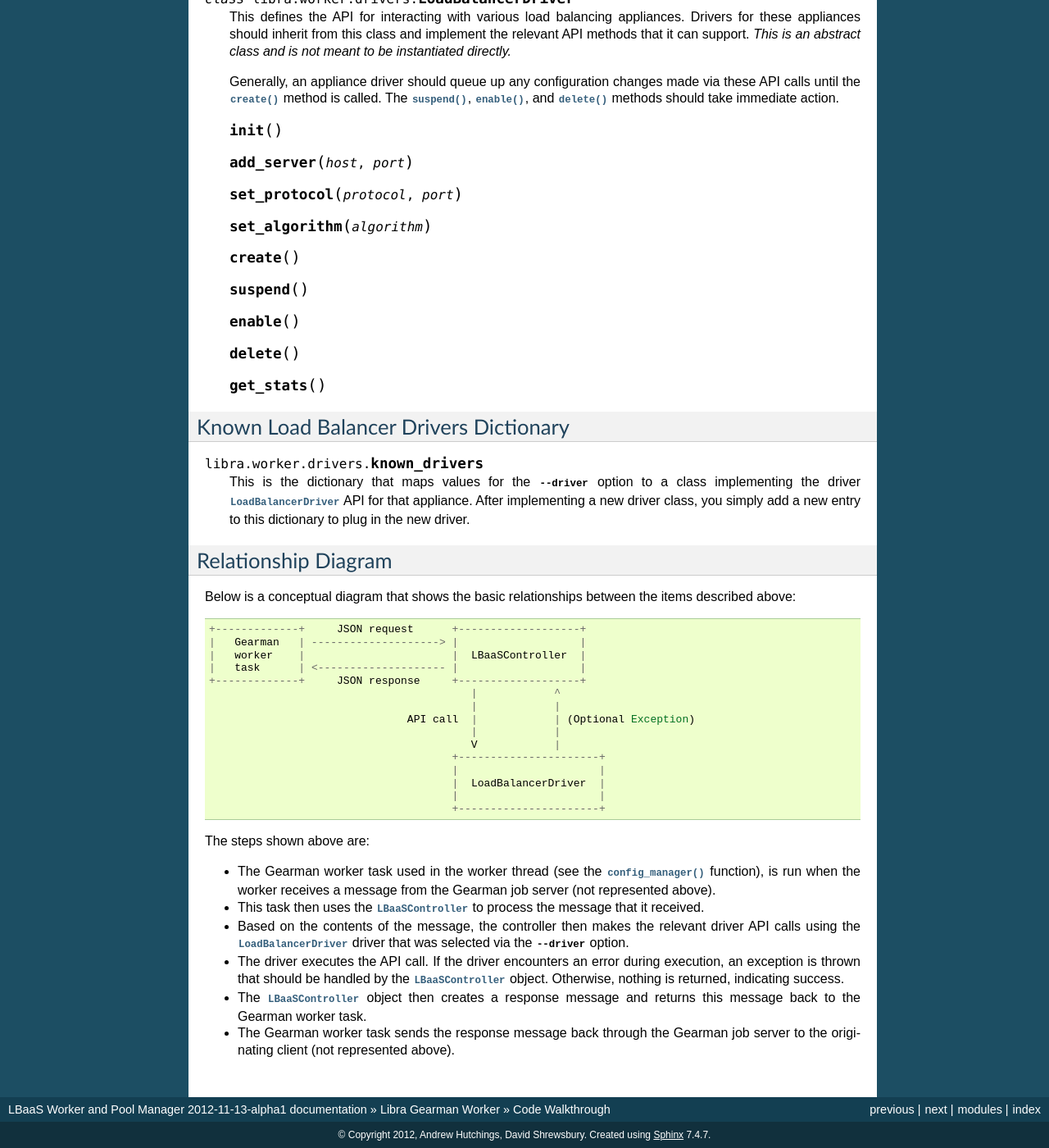
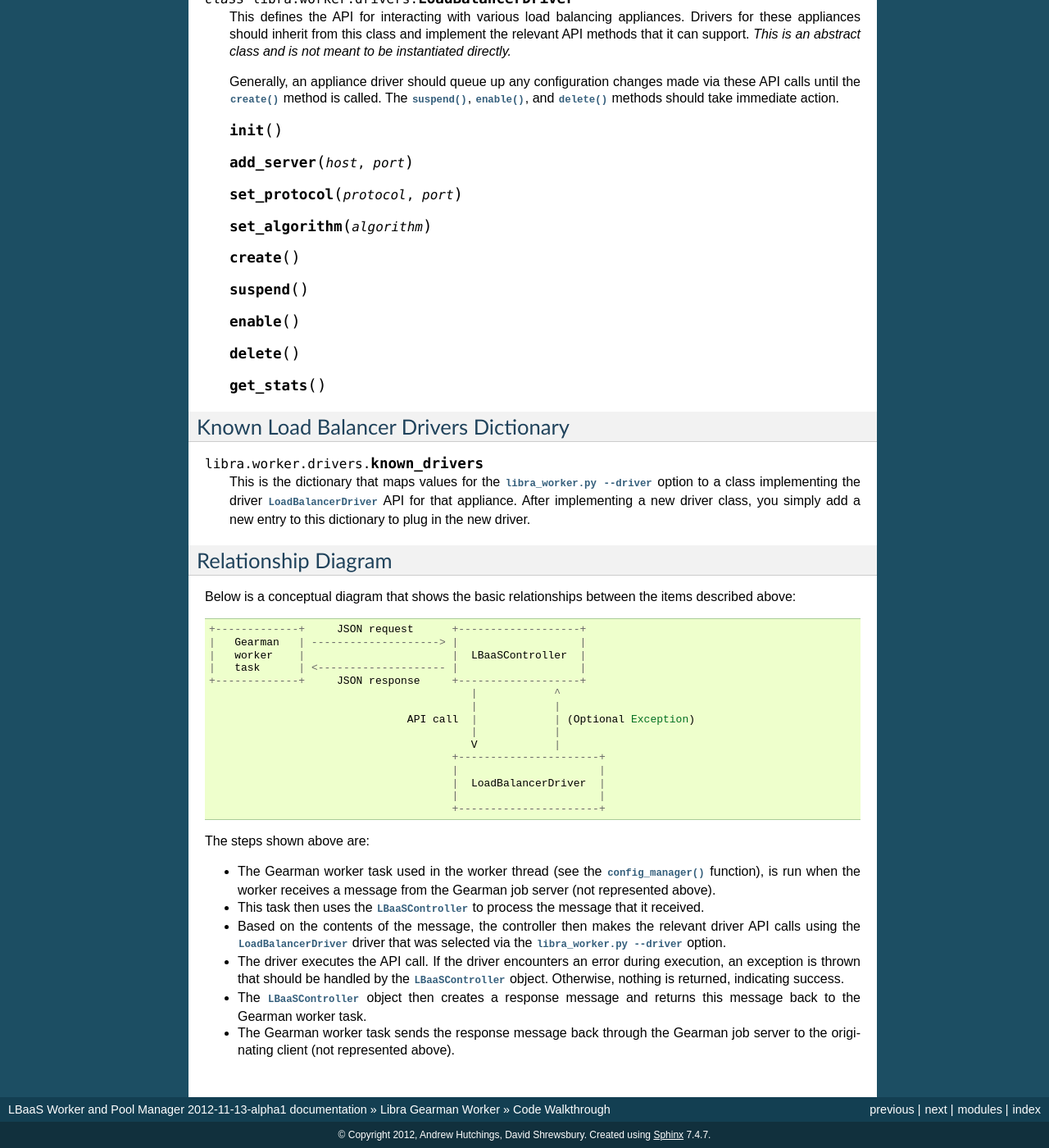
Before and after one commit to stackforge/libra, a Sphinx documentation site: the page built from doc/worker/code.rst, in a window 1280 px wide and 1400 px high, scrolled down 947 px. Shown: the whole window at 82% size. Built offline with Sphinx 7.4.7, drawn with Linux system fonts in a browser that asks for light colours.

Commit message:
Fix option cross references
Fixes bug #1076453

Change-Id: Ib8204dbf4a784d11262b1b726482dc3a1194bbb3

```diff
--- a/doc/pool_mgm/code.rst
+++ b/doc/pool_mgm/code.rst
@@ -123,7 +123,8 @@ Known Drivers Dictionary
 
 .. py:data:: known_drivers
 
-   This is the dictionary that maps values for the :option:`--driver` option
+   This is the dictionary that maps values for the
+   :option:`libra_pool_mgm.py --driver` option
    to a class implementing the driver :py:class:`~MgmDriver` API
    for that API server. After implementing a new driver class, you simply add
    a new entry to this dictionary to plug in the new driver.
--- a/doc/worker/code.rst
+++ b/doc/worker/code.rst
@@ -99,7 +99,8 @@ Known Load Balancer Drivers Dictionary
 
 .. py:data:: known_drivers
 
-   This is the dictionary that maps values for the :option:`--driver` option
+   This is the dictionary that maps values for the
+   :option:`libra_worker.py --driver` option
    to a class implementing the driver :py:class:`~LoadBalancerDriver` API
    for that appliance. After implementing a new driver class, you simply add
    a new entry to this dictionary to plug in the new driver.
@@ -137,7 +138,7 @@ The steps shown above are:
   the message that it received.
 * Based on the contents of the message, the controller then makes the relevant
   driver API calls using the :py:class:`~drivers.LoadBalancerDriver` driver
-  that was selected via the :option:`--driver` option.
+  that was selected via the :option:`libra_worker.py --driver` option.
 * The driver executes the API call. If the driver encounters an error during
   execution, an exception is thrown that should be handled by the
   :py:class:`~controller.LBaaSController` object. Otherwise, nothing is
```
